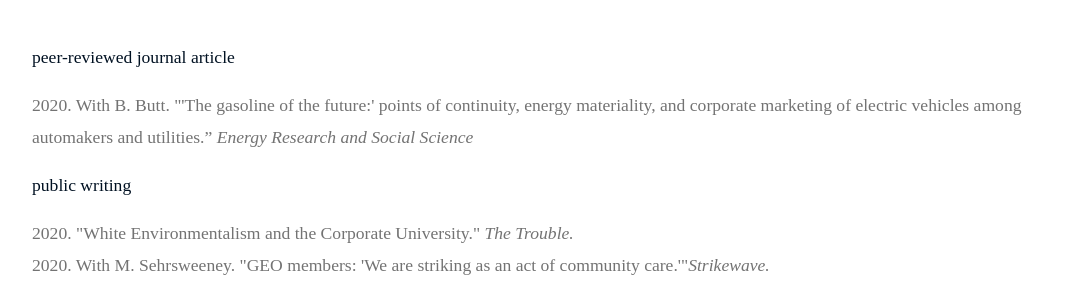
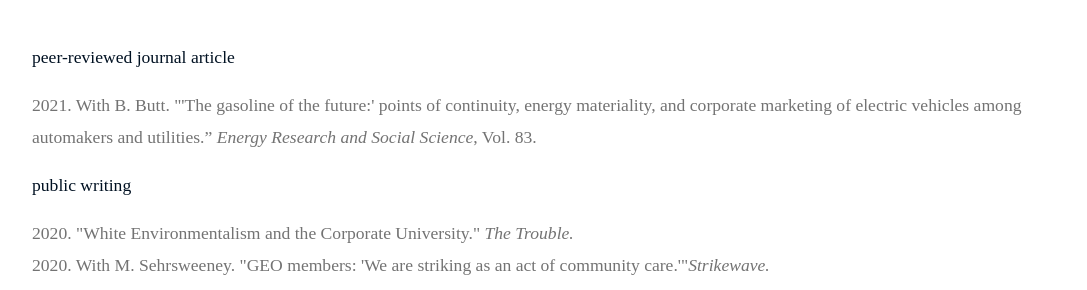
Before and after one commit to roshan-krishnan/roshan-krishnan.github.io, a Jekyll site: the page built from pages/writing.html, in a window 1280 px wide. Shown: the part 169-459 px from the top of the page, without its empty margins (96-1183 px from the left). Built offline with Jekyll 4.4.1, drawn with Linux system fonts in a browser that asks for light colours; nearby versions of some CDN libraries; a style sheet for code colours, icons or effects is not loaded.

Commit message:
update resume and writing page

```diff
--- a/pages/writing.html
+++ b/pages/writing.html
@@ -12,7 +12,7 @@ tags:
   name: jekyll
 ---
 <p>peer-reviewed journal article</p>
-<p><a href="https://www.sciencedirect.com/science/article/abs/pii/S2214629621004400?dgcid=author">2020. With B. Butt. "'The gasoline of the future:' points of continuity, energy materiality, and corporate marketing of electric vehicles among automakers and utilities.” <i>Energy Research and Social Science</i></a>
+<p><a href="https://www.sciencedirect.com/science/article/abs/pii/S2214629621004400?dgcid=author">2021. With B. Butt. "'The gasoline of the future:' points of continuity, energy materiality, and corporate marketing of electric vehicles among automakers and utilities.” <i>Energy Research and Social Science</i>, Vol. 83.</a>
 <p>public writing<p>
 <p><a href="https://www.the-trouble.com/content/2020/4/27/white-environmentalism-and-the-corporate-university">2020. "White Environmentalism and the Corporate University." <i>The Trouble.</i></a><br>
 <a href="https://www.thestrikewave.com/original-content/geo-striking-as-an-act-of-community-care"> 2020. With M. Sehrsweeney. "GEO members: 'We are striking as an act of community care.'"<i>Strikewave.</i></a></p>
```
Also changed, not shown: 2 other files.
